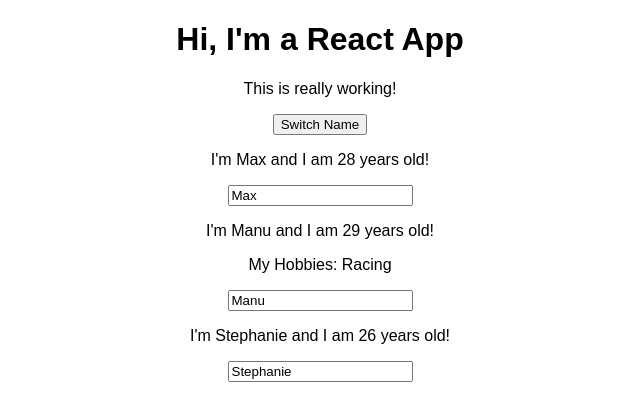
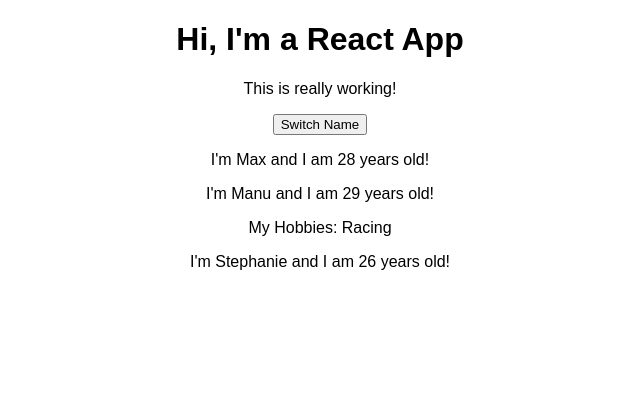
Before and after one commit to stnDani/react, a React (Create React App) app in the folder react-complete-guide/: page / in a window 1280 px wide. Shown: the top 420 px of the page, without its empty margins (320-960 px from the left). Built offline with nearby package versions, Linux system fonts and the light colour scheme.

Commit message:
Passing values and events

```diff
--- a/react-complete-guide/src/Person/Person.js
+++ b/react-complete-guide/src/Person/Person.js
@@ -5,7 +5,6 @@ const person = ( props ) => {
         <div>
             <p onClick={props.click}>I'm {props.name} and I am {props.age} years old!</p>
             <p>{props.children}</p>
-            <input type="text" onChange={props.changed} value={props.name} />
         </div>
     )
 };
```
